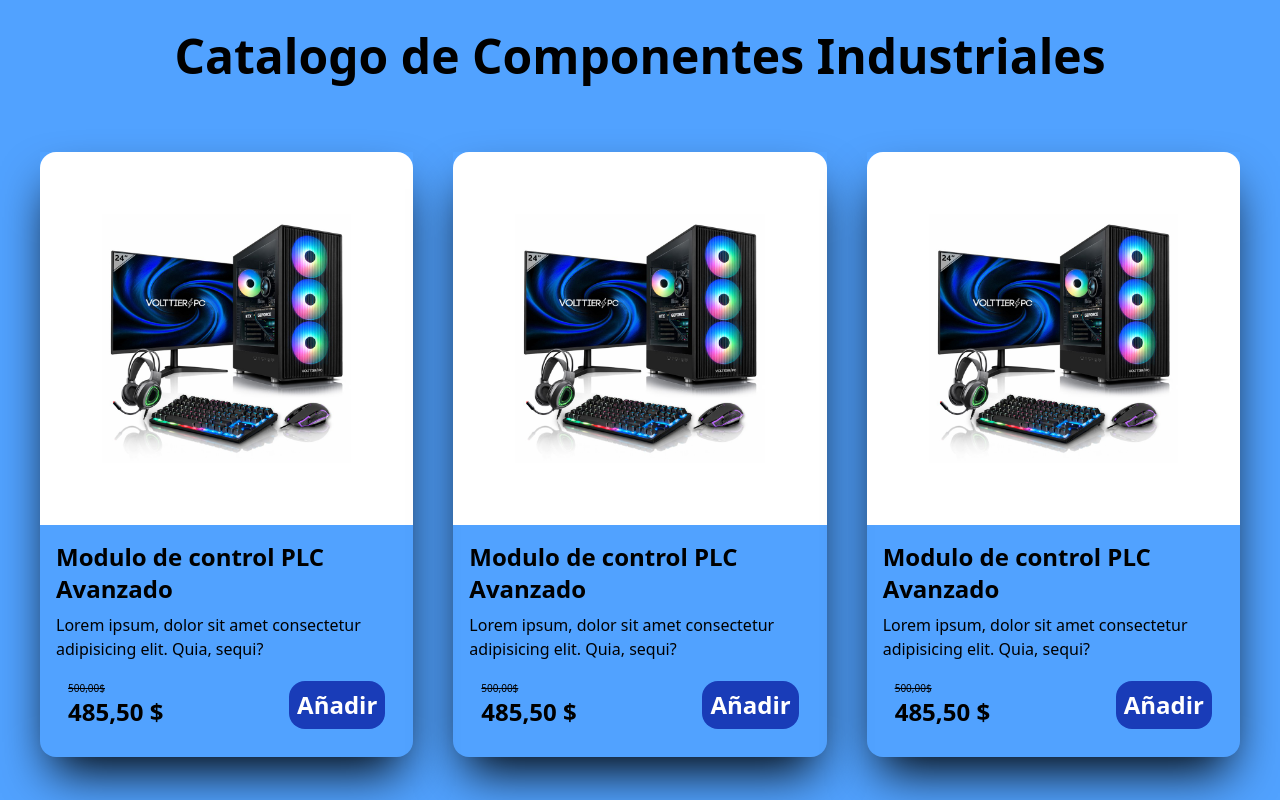
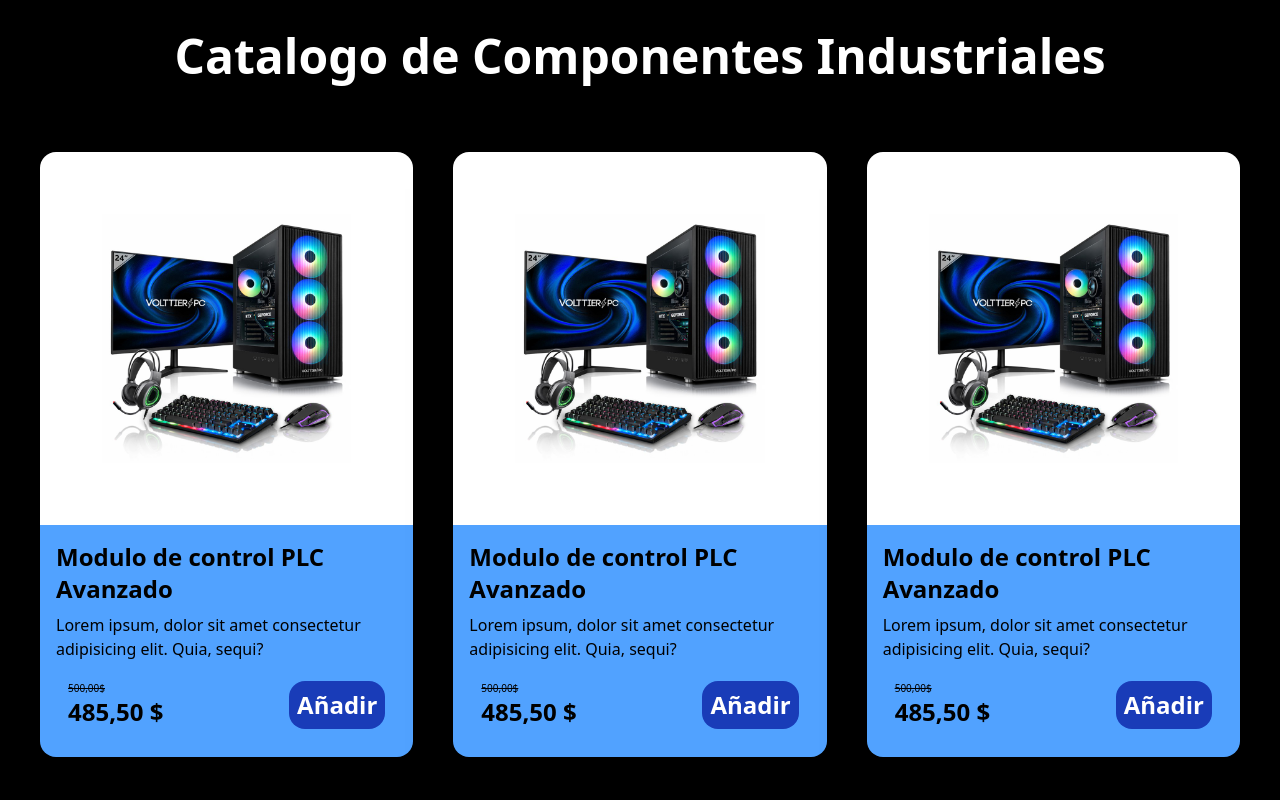
Before and after one commit to jegomez23/examen-modulo, a website: page index.html in a window 1280 px wide. Drawn offline with Linux system fonts and the light colour scheme.

Commit message:
correcciones de colores hecha

```diff
--- a/index.html
+++ b/index.html
@@ -7,9 +7,9 @@
     <link href="./dist/output.css" rel="stylesheet">
 </head>
 
-<body class="bg-blue-400">
+<body class="bg-black">
     <header class="text-center p-8">
-        <h1 class="text-5xl font-bold">Catalogo de Componentes
+        <h1 class="text-5xl text-white font-bold">Catalogo de Componentes
             Industriales
         </h1>
     </header>
@@ -18,7 +18,7 @@
         <div class=" flex flex-col w-[400px] shadow-2xl shadow-black rounded-b-2xl">
             <img class="w-[400px] rounded-t-2xl"
                 src="img/pc-gaming-completo-intel-core-i5-12400f-rtx-3050-32gb-ram-1tb-ssd-nvme.jpg" alt="">
-            <div class="flex flex-col p-4 gap-2">
+            <div class="flex flex-col p-4 gap-2 bg-blue-400 rounded-b-2xl">
                 <h2 class="font-black text-2xl">Modulo de control PLC Avanzado</h2>
                 <p class="font-light text-black">Lorem ipsum, dolor sit amet consectetur adipisicing elit. Quia, sequi?
                 </p>
@@ -44,7 +44,7 @@
           <div class=" flex flex-col w-[400px] shadow-2xl shadow-black rounded-b-2xl">
             <img class="w-[400px] rounded-t-2xl"
                 src="img/pc-gaming-completo-intel-core-i5-12400f-rtx-3050-32gb-ram-1tb-ssd-nvme.jpg" alt="">
-            <div class="flex flex-col p-4 gap-2">
+            <div class="flex flex-col p-4 gap-2 bg-blue-400 rounded-b-2xl">
                 <h2 class="font-black text-2xl">Modulo de control PLC Avanzado</h2>
                 <p class="font-light text-black">Lorem ipsum, dolor sit amet consectetur adipisicing elit. Quia, sequi?
                 </p>
@@ -72,7 +72,7 @@
           <div class=" flex flex-col w-[400px] shadow-2xl shadow-black rounded-b-2xl">
             <img class="w-[400px] rounded-t-2xl"
                 src="img/pc-gaming-completo-intel-core-i5-12400f-rtx-3050-32gb-ram-1tb-ssd-nvme.jpg" alt="">
-            <div class="flex flex-col p-4 gap-2">
+            <div class="flex flex-col p-4 gap-2 bg-blue-400 rounded-b-2xl">
                 <h2 class="font-black text-2xl">Modulo de control PLC Avanzado</h2>
                 <p class="font-light text-black">Lorem ipsum, dolor sit amet consectetur adipisicing elit. Quia, sequi?
                 </p>
```
